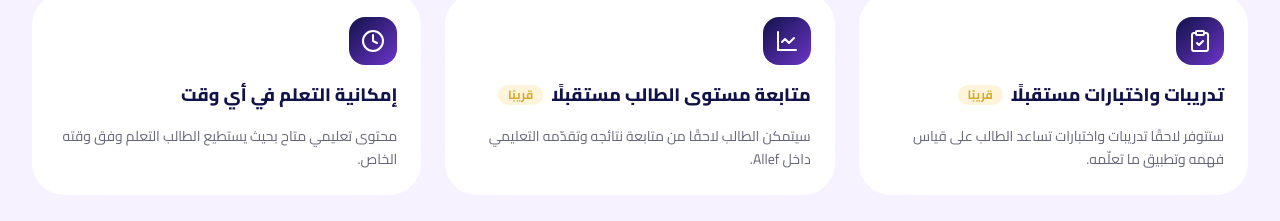
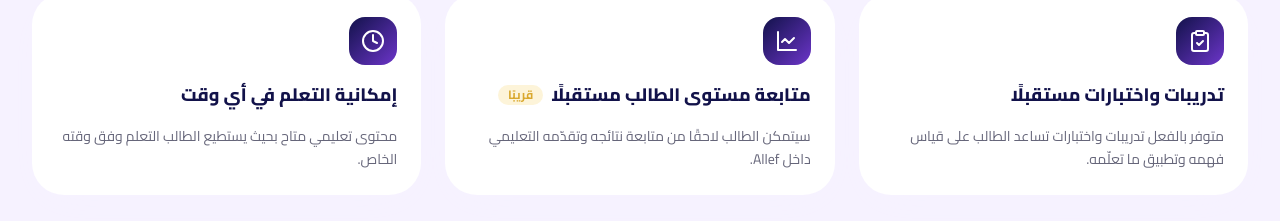
Before and after one commit to esraasamir287/alleff, a React (Vite) app: page / in a window 1280 px wide. Shown: the part 1920-2141 px from the top of the page. Built offline with nearby package versions, Linux system fonts and the light colour scheme; no server answers.

Commit message:
Updated benefits.ts

```diff
--- a/src/data/benefits.ts
+++ b/src/data/benefits.ts
@@ -27,8 +27,8 @@ export const benefits: Benefit[] = [
   {
     icon: ClipboardCheck,
     title: 'تدريبات واختبارات مستقبلًا',
-    description: 'ستتوفر لاحقًا تدريبات واختبارات تساعد الطالب على قياس فهمه وتطبيق ما تعلّمه.',
-    isFuture: true,
+    description: 'متوفر بالفعل تدريبات واختبارات تساعد الطالب على قياس فهمه وتطبيق ما تعلّمه.',
+
   },
   {
     icon: LineChart,
```
